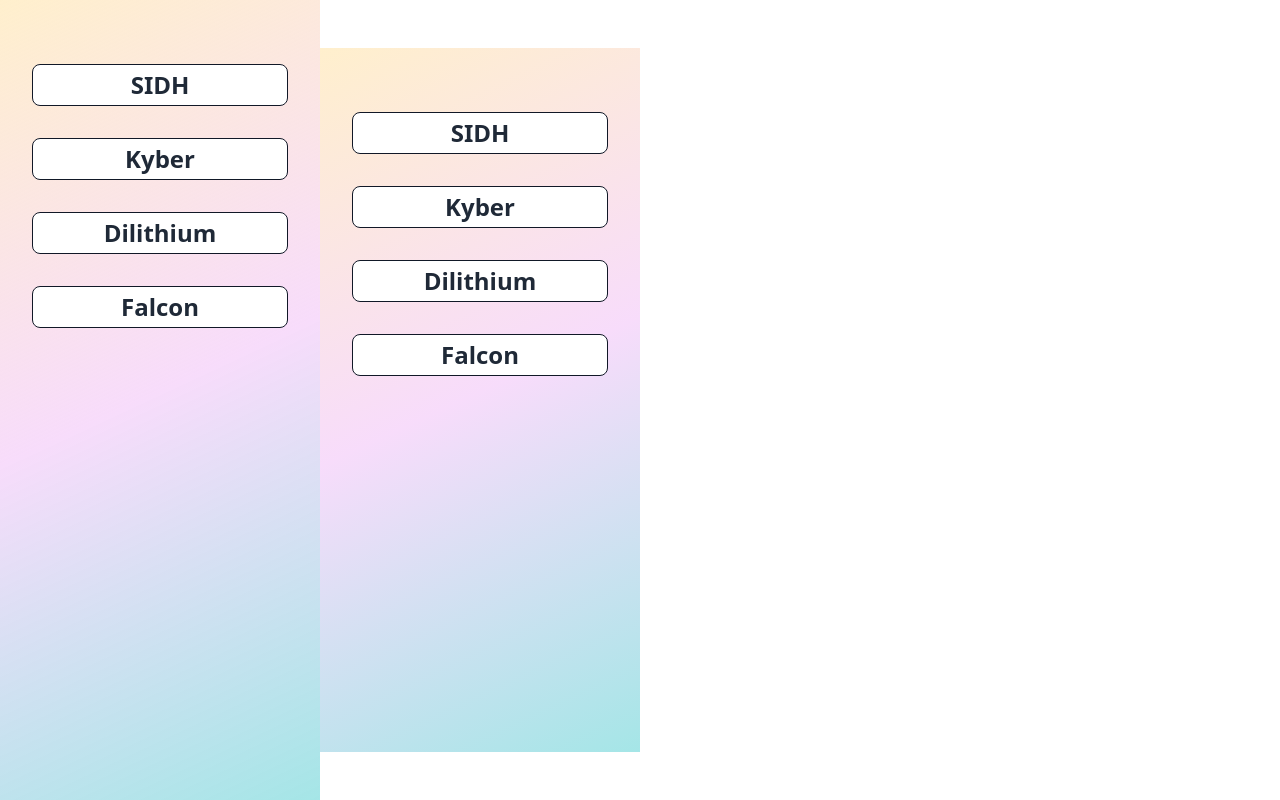
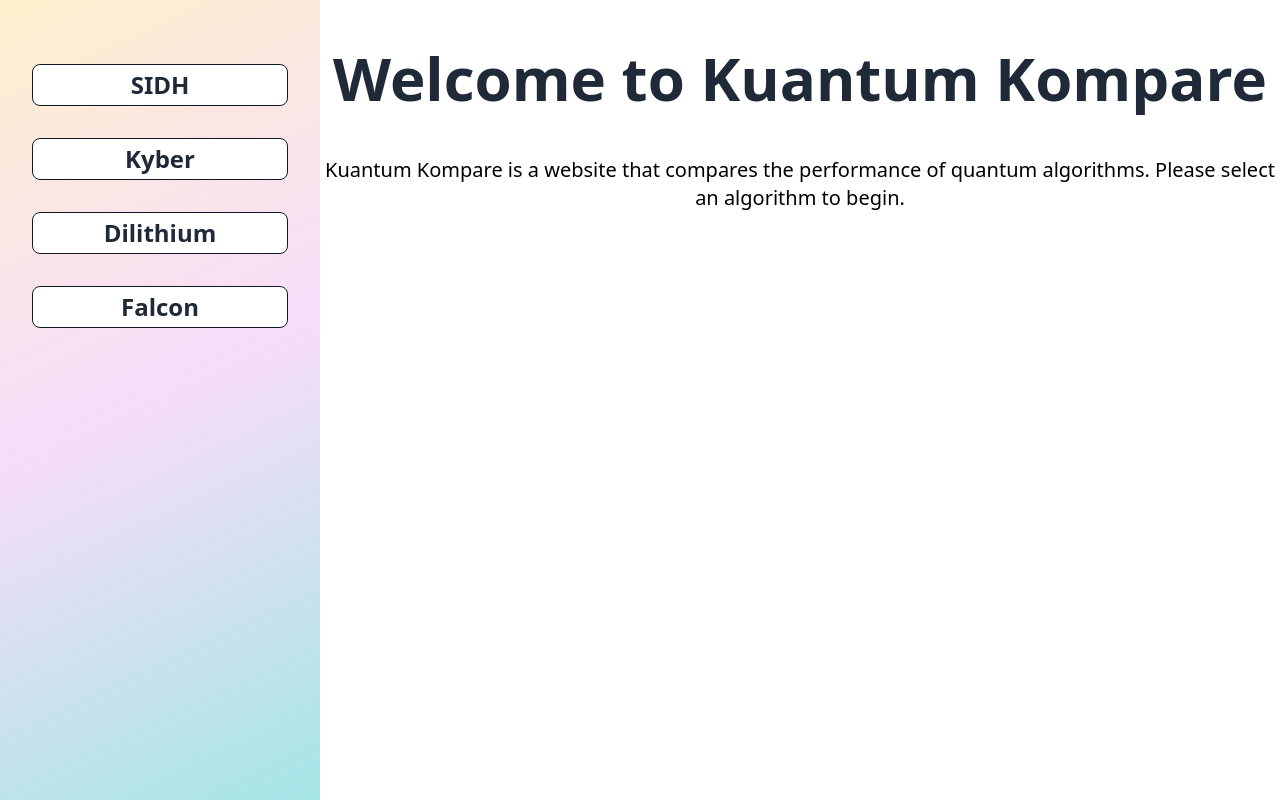
Before and after one commit to mayurdhwaj/kuantum-compare, a Next.js app: page / in a window 1280 px wide. Built offline with nearby package versions, Linux system fonts and the light colour scheme.

Commit message:
Added Homepage

```diff
--- a/src/pages/index.tsx
+++ b/src/pages/index.tsx
@@ -1,6 +1,5 @@
 import { type NextPage } from "next";
 import Head from "next/head";
-import Link from "next/link";
 
 const Home: NextPage = () => {
   const algorithms = [
@@ -16,22 +15,13 @@ const Home: NextPage = () => {
         <meta name="description" content="Generated by create-t3-app" />
         <link rel="icon" href="/favicon.ico" />
       </Head>
-      <main className="h-screen overflow-scroll snap-y snap-mandatory scroll-smooth flex">
-        <div className="flex flex-col w-80 h-full bg-gray-100 px-8 py-12 text-center" style={
-          {
-            background: "linear-gradient(335deg,rgba(98,211,213,.576),rgba(235,164,244,.383) 51%,rgba(255,237,197,.865))",
-          }
-        }>
-          {
-            algorithms.map((algorithm, index) => (
-              <Link href={`/${algorithm}`} key={index} className="text-2xl font-bold text-gray-800 hover:text-gray-900 py-1 my-4 rounded-lg border border-gray-900 bg-white border-solid">
-                {algorithm}
-              </Link>
-            ))
-          }
-        </div>
-
-      </main>
+      <>
+        <h1 className="text-6xl font-bold text-gray-800">Welcome to Kuantum Kompare</h1>
+        <p className="mt-12">
+          Kuantum Kompare is a website that compares the performance of quantum algorithms.
+          Please select an algorithm to begin.
+        </p>
+      </>
     </>
   );
 };
```
